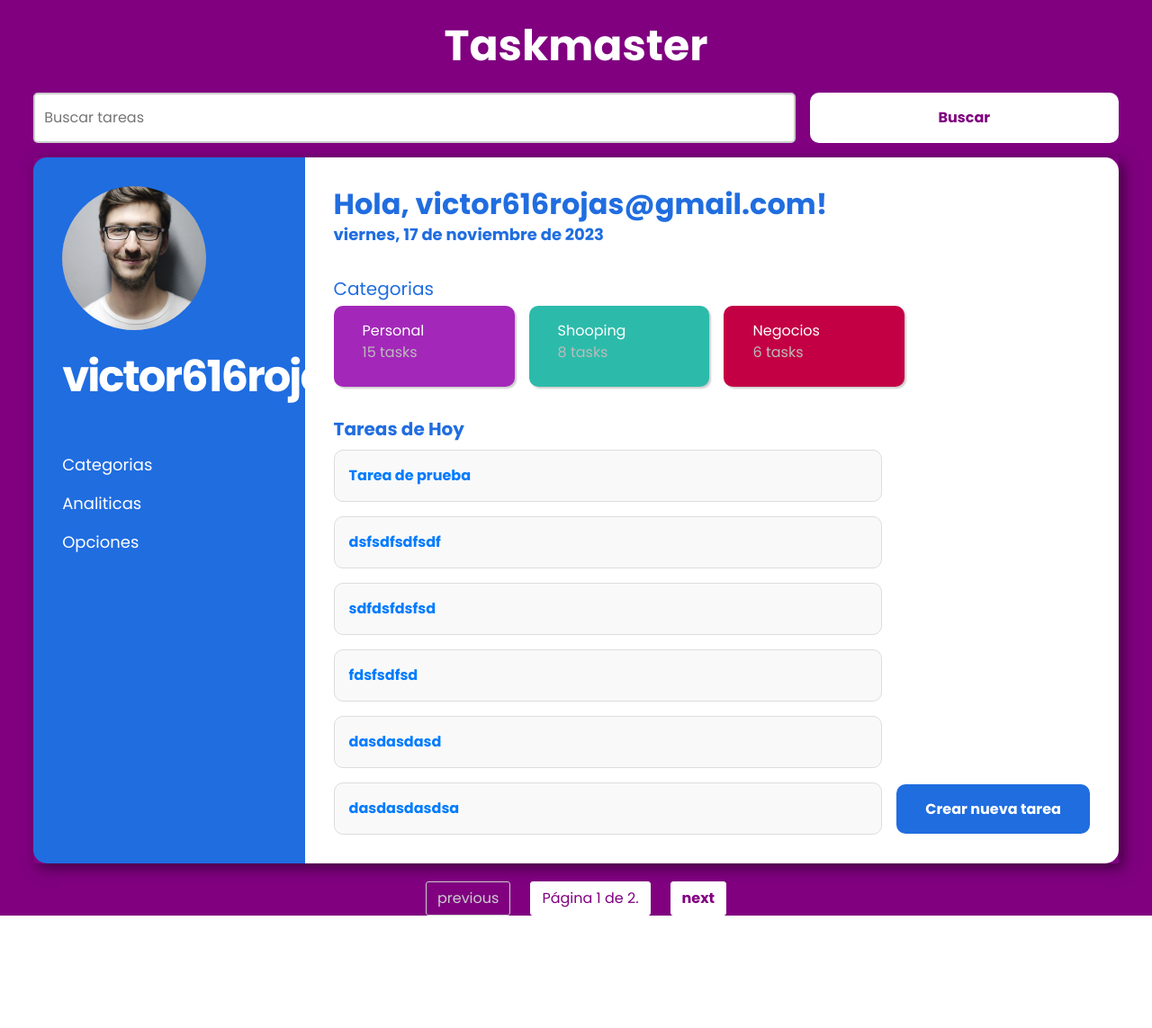
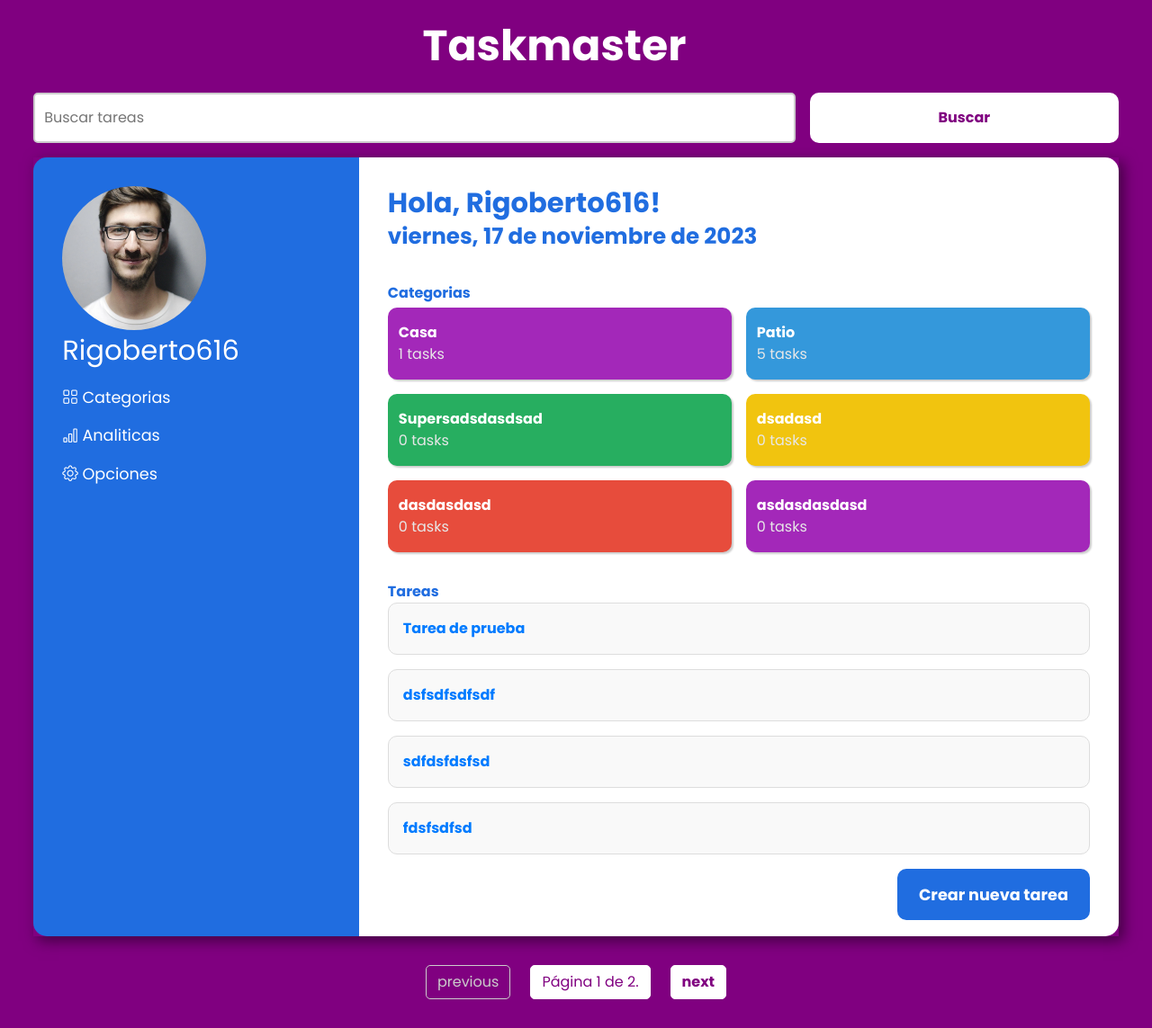
Before and after one commit to VictorR616/TaskMaster, a Django app: page /todo_task/ in a window 1280 px wide. Shown: the part 88-1231 px from the top of the page at 90% size. Before the commit the page ends 1106 px from the top, so only its background shows below. Run offline with Django 4.2, Linux system fonts and the light colour scheme; a user stored in the database is signed in; data comes from the database, SQL or seed files in the repository; both versions use the stored data as it was after the commit.

Commit message:
feat(ui): Revamped and Mobile First Aproach on tasks

```diff
--- a/taskmaster/taskmaster/static/css/main.css
+++ b/taskmaster/taskmaster/static/css/main.css
@@ -143,12 +143,12 @@ caption {
 .container {
     width: min(100% - 3rem, 120ch);
     margin-inline: auto;
-    min-height: 90svh;
+    margin-block: 1rem;
 }
 
 .container h1 {
-    text-align: center;
-    margin-block: 1rem;
+    width: min(100% - 3rem, 40ch);
+    text-align: left;
 }
 
 .sr-only {
@@ -319,6 +311,10 @@ caption {
         padding-block: 2rem;
         padding-inline: clamp(3rem, 8vw, 10rem);
     }
+
+    .container h1 {
+        text-align: center;
+    }
 }
 
 /* NAVEGACION */
@@ -583,7 +591,7 @@ tr:nth-of-type(2n) {
 
 /* Estilo básico para la paginación */
 .pagination {
-    margin-top: 20px;
+    margin-block: 2rem;
 }
 
 .step-links {
@@ -604,6 +612,7 @@ tr:nth-of-type(2n) {
     border-radius: 3px;
     margin: 0 3px;
     font-weight: var(--fw-bold);
+    border-radius: 5px;
 }
 
 .step-links a:hover {
@@ -617,7 +626,7 @@ tr:nth-of-type(2n) {
     padding: 6px 12px;
     color: #ccc;
     border: 1px solid #ccc;
-    border-radius: 3px;
+    border-radius: 5px;
     margin: 0 3px;
     pointer-events: none; /* Desactiva la interacción con el enlace */
 }
@@ -629,7 +638,7 @@ tr:nth-of-type(2n) {
     background-color: var(--clr-white);
     color: var(--clr-accent-700);
     border: 1px solid var(--clr-white);
-    border-radius: 3px;
+    border-radius: 5px;
     margin: 0 3px;
 }
 
--- a/taskmaster/taskmaster/static/js/main.js
+++ b/taskmaster/taskmaster/static/js/main.js
@@ -2,6 +2,4 @@ import hamburgerMenu from "./hamburguer.js";
 
 document.addEventListener("DOMContentLoaded", () => {
     hamburgerMenu(".hamburguer", ".panel", ".menu a");
-
-    console.log("Hola desde el main")
 });
--- a/taskmaster/taskmaster/templates/base.html
+++ b/taskmaster/taskmaster/templates/base.html
@@ -16,7 +16,9 @@
     <link rel="preconnect" href="https://fonts.googleapis.com" />
     <link rel="preconnect" href="https://fonts.gstatic.com" crossorigin />
     <link href="https://fonts.googleapis.com/css2?family=Poppins:wght@400;600;700&display=swap" rel="stylesheet" />
-    <!------------------------- IMPORTACION DE GOOGLE FONT ------------------------->
+
+    <link rel="stylesheet" href="https://cdn.jsdelivr.net/npm/bootstrap-icons@1.11.1/font/bootstrap-icons.css">
+
     {% block css %}{% endblock %}
 </head>
 
--- a/taskmaster/todo_task/static/todo_task/css/style.css
+++ b/taskmaster/todo_task/static/todo_task/css/style.css
@@ -5,7 +5,7 @@
 
 .card {
     display: grid;
-    grid-template-columns: 25% 1fr;
+    grid-template-columns: repeat(auto-fit, minmax(min(22rem, 100%), 1fr));
     box-shadow: 5px 5px 15px rgba(0, 0, 0, 0.5);
 }
 
@@ -16,6 +16,7 @@
     display: flex;
     flex-direction: column;
     padding: 2rem;
+    gap: 1rem;
 }
 
 .user-info {
@@ -24,23 +25,17 @@
 }
 
 .user-info img {
-    width: 10rem;
-    height: 10rem;
-    border-radius: 50%;
+    display: none;
 }
 
-.user-info h1 {
-    font-size: 3rem;
+.user-info h2 {
     color: white;
-    letter-spacing: -2px;
 }
 
 .options {
-    margin-top: 2rem;
     display: flex;
-    flex-direction: column;
+    flex-wrap: wrap;
     gap: 1rem;
-    font-size: 1.125rem;
 }
 
 .options a {
@@ -58,75 +53,64 @@
 .task h2 {
     color: var(--main-color);
     font-weight: 700;
-    font-size: 2rem;
     line-height: 1.25;
 }
 
 .task_date {
     color: var(--main-color);
-    font-size: 1.125rem;
     font-weight: 700;
 }
 
 .categorias {
     display: grid;
-    flex-direction: column;
     gap: 0.25rem;
+    margin-top: 2rem;
 }
 
 .categorias h3 {
-    font-weight: 400;
+    font-weight: 700;
     color: var(--main-color);
 }
 
 .categoria_lista {
     display: flex;
-    gap: 1rem;
-}
-
-.categoria {
-    color: white;
-    padding-inline: 2rem;
-    padding-block: 1rem;
-    height: 90px;
-    border-radius: 10px;
-    width: min(100% - 3rem, 20ch);
-    box-shadow: 2px 2px 2px rgba(0, 0, 0, 0.2);
-}
-
-.bg-pink {
-    background-color: #a328b9;
-}
-
-.bg-green {
-    background-color: #2cbbaa;
-}
-
-.bg-red {
-    background-color: #c40044;
-}
-
-.categoria_count {
-    color: rgb(187, 187, 187);
-}
-
-.tasks {
-    margin-top: 0.5rem;
-    display: flex;
+    flex-wrap: wrap;
     gap: 1rem;
     justify-content: space-between;
 }
 
-h3 {
-    margin-top: 2rem;
-    color: var(--main-color);
+.categoria {
+    flex: 1;
+    color: white;
+    padding-inline: clamp(0.25rem, 0.75rem, 2rem);
+    padding-block: 1rem;
+    border-radius: 10px;
+    box-shadow: 2px 2px 2px rgba(0, 0, 0, 0.2);
+    flex-basis: 33%;
+}
+
+.categoria > p:first-child {
     font-weight: 700;
-    font-size: 1.25rem;
+}
+
+.categoria_count {
+    color: rgb(231, 231, 231);
 }
 
 /* Estilo para la lista de tareas */
 .tasks {
+    margin-top: 2rem;
+}
+
+.tasks h3 {
+    font-weight: 400;
+    color: var(--main-color);
+    font-weight: 700;
+}
+
+.task-container {
     display: flex;
+    flex-direction: column;
 }
 
 .task-list {
@@ -140,41 +124,40 @@ h3 {
 .task-element {
     display: flex;
     flex-direction: column;
-    background-color: #f0f1f166; /* Color de fondo alternativo */
-    border: 1px solid #ddd; /* Borde alrededor de cada tarea */
+    background-color: #f0f1f166;
+    border: 1px solid #ddd;
     border-radius: 10px;
     justify-content: space-between;
 }
 
 .task-link {
     text-decoration: none;
-    color: #007bff; /* Cambia el color del texto a azul */
-    font-weight: bold; /* Hace que el texto sea más audaz */
+    color: #007bff;
+    font-weight: bold;
     padding: 1rem;
 }
 
 .task-link:hover {
-    text-decoration: underline; /* Subraya el enlace al pasar el mouse */
+    text-decoration: underline;
 }
-
 
 .task-creation {
     align-self: flex-end;
-    margin-block: 1rem;
+    margin-top: 2rem;
 }
-
 
 /* Estilo para el enlace "Crear nueva tarea" */
 /* Estilo para el enlace "Crear nueva tarea" */
 .task-creation a {
     background-color: var(--main-color);
     color: white;
-    transition: color 250ms ease-in-out, background 250ms ease-in-out;
-    padding: 1rem 2rem; /* Reducir el padding vertical y ajustar el horizontal */
+    padding-inline: clamp(1rem, 1.5rem, 2rem);
+    padding-block: 1rem;
     border-radius: 10px;
     border: 0;
     font-weight: 700;
     text-decoration: none;
+    transition: color 250ms ease-in-out, background 250ms ease-in-out;
 }
 
 .task-creation a:hover {
@@ -237,13 +244,32 @@ h3 {
     color: var(--clr-white);
 }
 
-@media (max-width: 35em) {
-    .card-container {
-        margin-top: 4rem;
+@media (min-width: 45em) {
+    .card {
+        display: grid;
+        grid-template-columns: 30% 1fr;
     }
 
-    .cluster .item {
+    .user-info img {
+        display: block;
+        width: 10rem;
+        height: 10rem;
+        border-radius: 50%;
+    }
+
+    .options {
+        flex-direction: column;
+    }
+
+    .cluster {
+        flex-direction: row;
+    }
+
+    .cluster a {
+        flex: 1;
+    }
+
+    .cluster a:last-child {
         flex-basis: 100%;
-        margin-inline: 1rem;
     }
 }
--- a/taskmaster/todo_task/static/todo_task/js/main.js
+++ b/taskmaster/todo_task/static/todo_task/js/main.js
@@ -1,4 +1,3 @@
-
 function setupModal() {
     const openModalBtn = document.querySelector(".open-modal-btn");
     const modal = document.querySelector(".modal");
@@ -23,6 +22,18 @@ function setupModal() {
     });
 }
 
+function asignarColoresFondo() {
+    const coloresFondo = ["#a328b9", "#3498db", "#27ae60", "#f1c40f", "#e74c3c"];
+    const categorias = document.querySelectorAll(".categoria");
+
+    categorias.forEach((categoria, index) => {
+        const color = coloresFondo[index % coloresFondo.length];
+        categoria.style.backgroundColor = color;
+    });
+
+}
+
 document.addEventListener("DOMContentLoaded", function () {
+    asignarColoresFondo();
     setupModal();
 });
--- a/taskmaster/todo_task/templates/todo_task/create_task.html
+++ b/taskmaster/todo_task/templates/todo_task/create_task.html
@@ -26,7 +26,7 @@
         <!-- <input class="new-task" type="submit" value="Enviar"> -->
     <!-- </form> -->
 
-    <form class="form" method="post">
+    <form class="form" method="POST">
         {% csrf_token %}
 
         {% for field in task_form %}
@@ -47,7 +47,7 @@
         <input type="submit" class="btn" value="Enviar">
     </form>
 
-    <div class="container-return">
+    <div class="container-return-list">
         <a class="btn" href="{% url 'list_tasks' %}">Volver a la lista de tareas</a>
     </div>
 </section>
--- a/taskmaster/todo_task/templates/todo_task/list_tasks.html
+++ b/taskmaster/todo_task/templates/todo_task/list_tasks.html
@@ -8,6 +8,7 @@
 
 {% block content %}
 <section class="container">
+
     <h1 class="fs-6">Taskmaster</h1>
     <form class="search-form" method="get">
         <input type="text" name="q" value="{{ query }}" placeholder="Buscar tareas">
@@ -21,9 +22,9 @@
             <div class="user-info">
                 <img src="{{ request.user.profile_picture.url }}" alt="Foto de perfil">
 
-                <h1>{{ request.user.email }}</h1>
+                <h2 class="fs-4">{{ request.user.first_name }}</h2>
             </div>
-            <div class="options">
+            <div class="options fs-1">
                 <a href="#"><i class="bi bi-grid"></i> Categorias</a>
                 <a href="#"><i class="bi bi-bar-chart"></i> Analiticas</a>
                 <a href="#"><i class="bi bi-gear"></i> Opciones</a>
@@ -31,29 +32,25 @@
             </div>
         </div>
         <div class="task">
-            <h2>Hola, {{ request.user.email }}!</h2>
-            <p class="task_date">{{ fecha_actual|date:"l, j \d\e F \d\e Y" }}</p>
+            <h2 class="fs-4">Hola, {{ request.user.first_name }}!</h2>
+            <p class="task_date fs-3">{{ fecha_actual|date:"l, j \d\e F \d\e Y" }}</p>
 
             <div class="categorias">
                 <h3>Categorias</h3>
                 <div class="categoria_lista">
-                    <div class="categoria bg-pink">
-                        <p>Personal</p>
-                        <p class="categoria_count">15 tasks</p>
+                    {% for categoria in categorias %}
+                    <div class="categoria">
+                        <p>{{ categoria.name }}</p>
+                        <p class="categoria_count">{{ categoria.task_count }} tasks</p>
                     </div>
-                    <div class="categoria bg-green">
-                        <p>Shooping</p>
-                        <p class="categoria_count">8 tasks</p>
-                    </div>
-                    <div class="categoria bg-red">
-                        <p>Negocios</p>
-                        <p class="categoria_count">6 tasks</p>
-                    </div>
+                    {% endfor %}
                 </div>
             </div>
 
-            <h3>Tareas de Hoy</h3>
+
             <div class="tasks">
+                <h3>Tareas</h3>
+                <div class="task-container">
                     <ul class="task-list">
                         {% for task in tasks %}
                         <li class="task-element">
@@ -63,8 +60,9 @@
                         </li>
                         {% endfor %}
                     </ul>
-                <div class="task-creation">
+                    <div class="task-creation fs-1">
                         <a href="{% url 'create_task' %}">Crear nueva tarea</a>
+                    </div>
                 </div>
             </div>
         </div>
@@ -91,17 +89,10 @@
         </span>
     </div>
 
-
-
-
-
-
-
-
 </section>
 
 {% block script %}
-<script src="{% static 'todo_task/js/main.js' %}"></script>
+<script src="{% static './todo_task/js/main.js' %}"></script>
 {% endblock %}
 
 {% endblock %}
--- a/taskmaster/todo_task/views.py
+++ b/taskmaster/todo_task/views.py
@@ -1,10 +1,10 @@
 from django.shortcuts import render, redirect, get_object_or_404
 
-from .models import Task, TaskMetadata
+from .models import Task, TaskMetadata, Label
 from .forms import TaskEditForm, TaskForm, TaskMetaDataForm
 from django.core.paginator import Paginator, EmptyPage
 from datetime import datetime
-
+from django.db.models import Count
 
 
 
@@ -15,7 +15,6 @@ def list_tasks(request):
     fecha_actual = datetime.now()
 
     tasks = Task.objects.all()
-
     query = request.GET.get('q', '')
 
     if not query:
@@ -24,25 +23,28 @@ def list_tasks(request):
         tasks = Task.objects.filter(title__startswith=query)
 
     # Agregar paginación
-    page_number = request.GET.get('page') # Devuelve un str
-
+    page_number = request.GET.get('page')
 
     try:
-        page_number = int(page_number)  # Convierte a entero
+        page_number = int(page_number)
     except (TypeError, ValueError):
-        page_number = 1  # Si no es un número válido, muestra la primera página
+        page_number = 1
 
-    paginator = Paginator(tasks, 6)  # Cambia 10 al número de elementos por página que desees
+    paginator = Paginator(tasks, 4)
 
     try:
         tasks = paginator.page(page_number)
     except EmptyPage:
-        tasks = paginator.page(1)  # Si la página está vacía, muestra la primera página
+        tasks = paginator.page(1)
+
+    # Obtener el conteo de tareas por categoría
+    categorias = Label.objects.annotate(task_count=Count('task'))
 
     context = {
         "tasks": tasks,
         'fecha_actual': fecha_actual,
-        "query": query
+        "query": query,
+        "categorias": categorias
     }
 
     return render(request, "todo_task/list_tasks.html", context)
```
Also changed, not shown: other parts of taskmaster/taskmaster/static/css/main.css (+29 -25 lines), other parts of taskmaster/todo_task/static/todo_task/css/style.css (+44 -20 lines), taskmaster/todo_task/models.py (+6 -3 lines), taskmaster/todo_task/templates/todo_task/task_detail.html (+24 -34 lines), taskmaster/db.sqlite3, taskmaster/todo_task/migrations/0007_alter_label_name_alter_task_title.py (added). Lines whose indentation alone changed are shown as unchanged.
